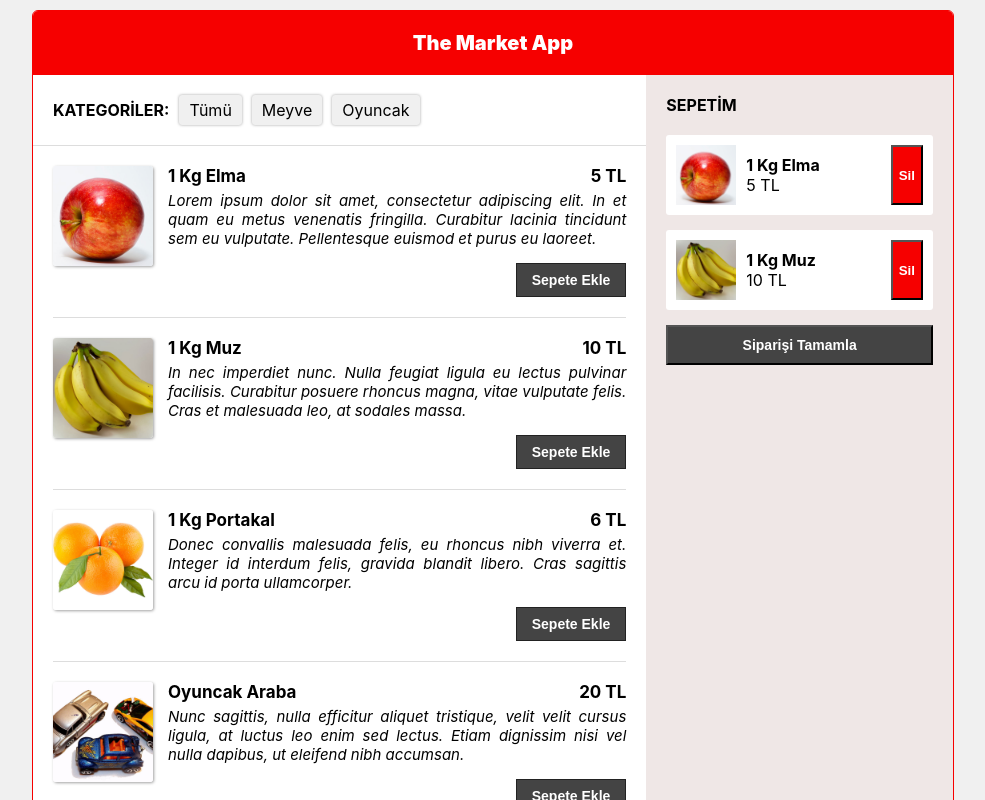
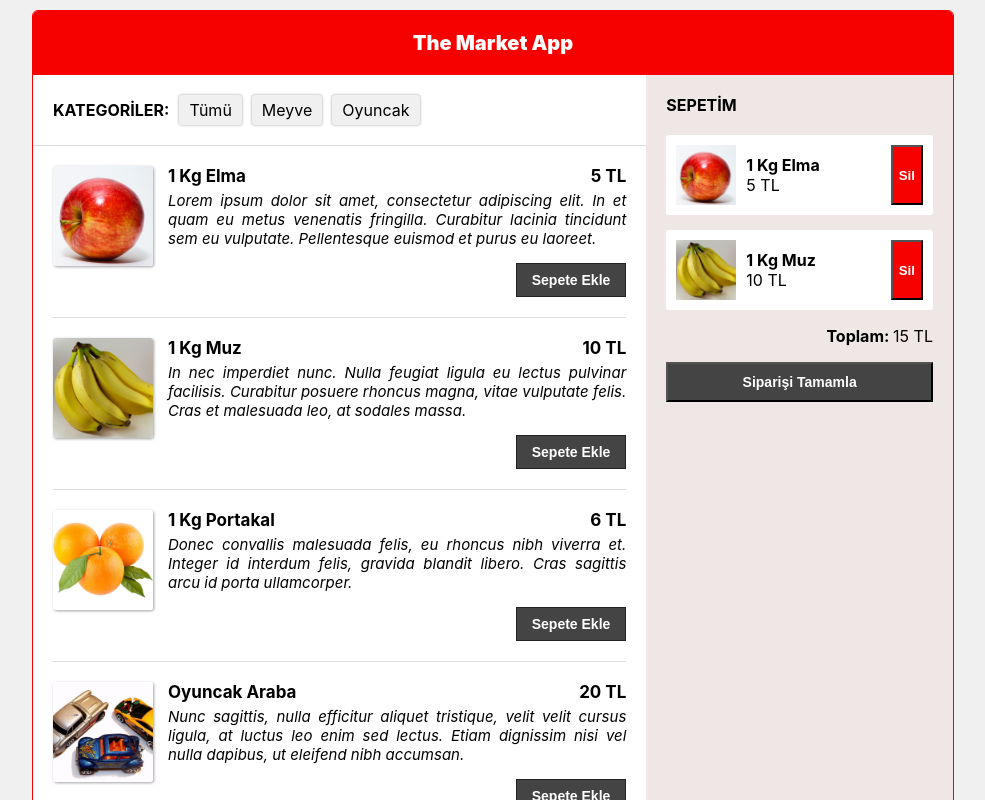
Before and after one commit to hazarartuner/redux-with-react, a React (Create React App) app: page / in a window 1280 px wide. Shown: the top 800 px of the page, without its empty margins (147-1132 px from the left). Built offline with nearby package versions, Linux system fonts and the light colour scheme.

Commit message:
feat(Cart): Add total price section to the Cart Component

```diff
--- a/src/components/App/App.js
+++ b/src/components/App/App.js
@@ -40,7 +40,7 @@ class App extends Component {
         <section className="cart-section">
           <CartContainer>
             {({ cartItems, onRemoveFromCart }) => (
-              <Cart>
+              <Cart cartItems={cartItems}>
                 {cartItems.map(cartItem =>
                   <CartItem key={cartItem.id} item={cartItem} onRemoveFromCart={onRemoveFromCart} />
                 )}
--- a/src/components/Cart/Cart.css
+++ b/src/components/Cart/Cart.css
@@ -17,3 +17,7 @@
   color: #fff;
   font-weight: bold;
 }
+
+.Cart .total-price {
+  text-align: right;
+}
--- a/src/components/Cart/Cart.js
+++ b/src/components/Cart/Cart.js
@@ -3,9 +3,10 @@ import PropTypes from 'prop-types';
 
 import './Cart.css';
 
-const Cart = ({ children }) => {
+const Cart = ({ children, cartItems }) => {
   return <div className="Cart">
     <h3>SEPETİM</h3>
+
     {children.length <= 0 && (
       <p>Sepetiniz boş</p>
     )}
@@ -14,6 +15,13 @@ const Cart = ({ children }) => {
       <React.Fragment>
         {children}
         <div className="cart-footer">
+          <p className="total-price">
+            <strong>Toplam: </strong>
+            {cartItems && cartItems.reduce((acc, curr) => {
+              acc += curr.price;
+              return acc;
+              }, 0)} TL
+          </p>
           <button>Siparişi Tamamla</button>
         </div>
       </React.Fragment>
@@ -24,6 +32,9 @@ const Cart = ({ children }) => {
 
 Cart.propTypes = {
   children: PropTypes.arrayOf(PropTypes.element),
+  cartItems: PropTypes.arrayOf(PropTypes.shape({
+    price: PropTypes.number.isRequired,
+  }))
 };
 
 export default Cart;
```
